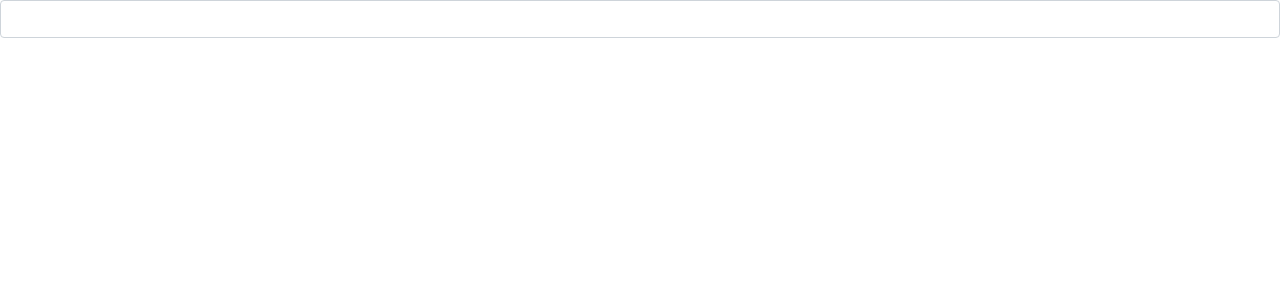
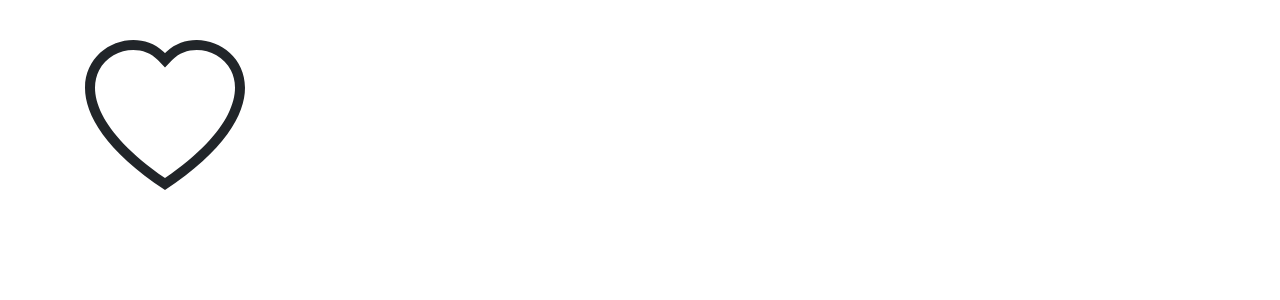
Before and after one commit to DevYSM/learnAngular, an Angular app: page / in a window 1280 px wide. Shown: the top 300 px of the page. Built offline with nearby package versions, Linux system fonts and the light colour scheme.

Commit message:
Create Favoriat Task

```diff
--- a/src/app/app.component.html
+++ b/src/app/app.component.html
@@ -9,5 +9,7 @@
 <!-- <input #name [value] = "username" (keyup.enter)="name=$event.target.value;onKeyUp(name.value)" type="text" class="form-control">  -->
 <!-- Two Wat Binding -->
 <!-- <input [value]="username" (keyup.enter)="firstname=$event.target.value;onKeyUp(firstname)" type="text" class="form-control">  -->
-<input [(ngModel)]="firstname" (keyup.enter)="onKeyUp(firstname)" type="text" class="form-control">
-<h2 >{{ firstname }}</h2>
+<!-- <input [(ngModel)]="firstname" (keyup.enter)="onKeyUp(firstname)" type="text" class="form-control">
+<h2 >{{ firstname }}</h2>   -->
+
+<favorite></favorite>
--- a/src/app/app.component.ts
+++ b/src/app/app.component.ts
@@ -10,6 +10,7 @@ export class AppComponent {
   isActive = true;
   username ='YSM';
   firstname = '';
+
   divClicked($event) {
     $event.stopPropagation();
     return console.log(`You Clicked On Div `);
@@ -22,4 +23,5 @@ export class AppComponent {
     // this.username = name;
     return console.log(firstname);
   }
+  checked =true;
 }
--- a/src/app/favorite/favorite.component.html
+++ b/src/app/favorite/favorite.component.html
@@ -1 +1,17 @@
-<p>favorite works!</p>
+<div class="container mt-3">
+    <!-- <input type="checkbox" (click)="onFavoriteClick()" aria-label="Toggle ngShow"> -->
+    <br>
+    <span [hidden]="isFavorite" (click)="onFavoriteClick()">
+        <svg class="bi bi-heart" width="10em" height="10em" viewBox="0 0 16 16" fill="currentColor"
+            xmlns="http://www.w3.org/2000/svg">
+            <path fill-rule="evenodd"
+                d="M8 2.748l-.717-.737C5.6.281 2.514.878 1.4 3.053c-.523 1.023-.641 2.5.314 4.385.92 1.815 2.834 3.989 6.286 6.357 3.452-2.368 5.365-4.542 6.286-6.357.955-1.886.838-3.362.314-4.385C13.486.878 10.4.28 8.717 2.01L8 2.748zM8 15C-7.333 4.868 3.279-3.04 7.824 1.143c.06.055.119.112.176.171a3.12 3.12 0 0 1 .176-.17C12.72-3.042 23.333 4.867 8 15z" />
+        </svg>
+    </span>
+    <span [hidden]="!isFavorite" (click)="onFavoriteClick()">
+        <svg class="bi bi-heart-fill" width="10em" height="10em" viewBox="0 0 16 16" fill="currentColor"
+            xmlns="http://www.w3.org/2000/svg">
+            <path fill-rule="evenodd" d="M8 1.314C12.438-3.248 23.534 4.735 8 15-7.534 4.736 3.562-3.248 8 1.314z" />
+        </svg>
+    </span>
+</div>
--- a/src/app/favorite/favorite.component.ts
+++ b/src/app/favorite/favorite.component.ts
@@ -1,15 +1,16 @@
-import { Component, OnInit } from '@angular/core';
+import { Component } from '@angular/core';
 
 @Component({
-  selector: 'app-favorite',
+  selector: 'favorite',
   templateUrl: './favorite.component.html',
   styleUrls: ['./favorite.component.css']
 })
-export class FavoriteComponent implements OnInit {
+export class FavoriteComponent  {
 
-  constructor() { }
+    isFavorite:boolean = false;
 
-  ngOnInit(): void {
-  }
-
+    onFavoriteClick() {
+      this.isFavorite = !this.isFavorite;
+      console.log(this.isFavorite);
+    }
 }
```
